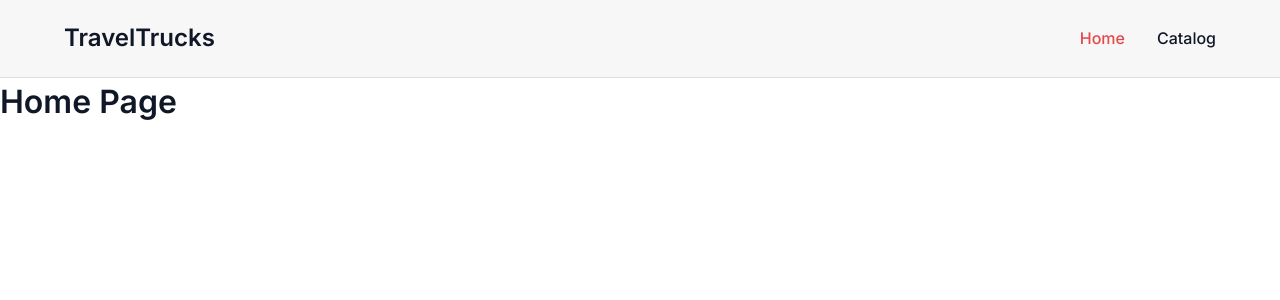
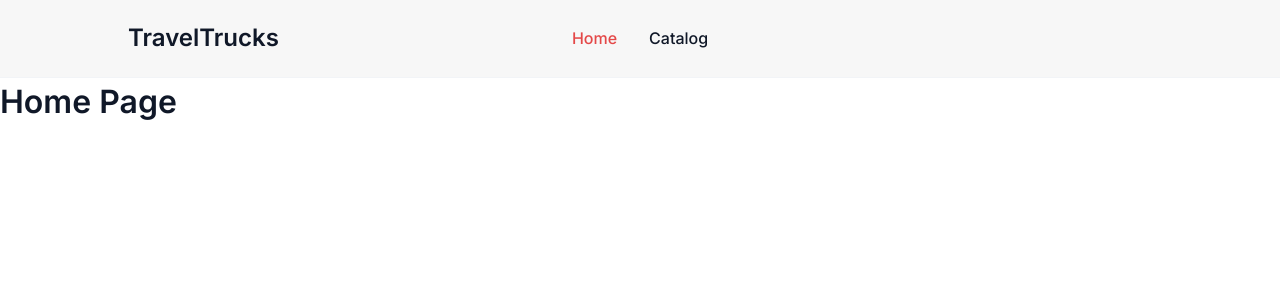
Before and after one commit to Yurii-Masniuk/travel-trucks, a Next.js app: page / in a window 1280 px wide. Shown: the top 300 px of the page. Built offline with nearby package versions, Linux system fonts and the light colour scheme.

Commit message:
fix header

```diff
--- a/src/components/Header/Header.module.css
+++ b/src/components/Header/Header.module.css
@@ -1,7 +1,7 @@
 .header {
-    padding: 24px 0;
+    padding: 24px 64px;
     background-color: var(--inputs);
-    border-bottom: 1px solid var(--gray-light);
+    border-bottom: 1px solid var(--badges);
 }
 
 .container {
@@ -18,11 +18,18 @@
     font-size: 24px;
     line-height: 1.2;
     color: var(--main);
+    flex: 1;
 }
 
 .nav {
     display: flex;
     gap: 32px;
+    margin: 0 auto;
+}
+
+.container::after {
+    content: "";
+    flex: 1;
 }
 
 .link {
```
